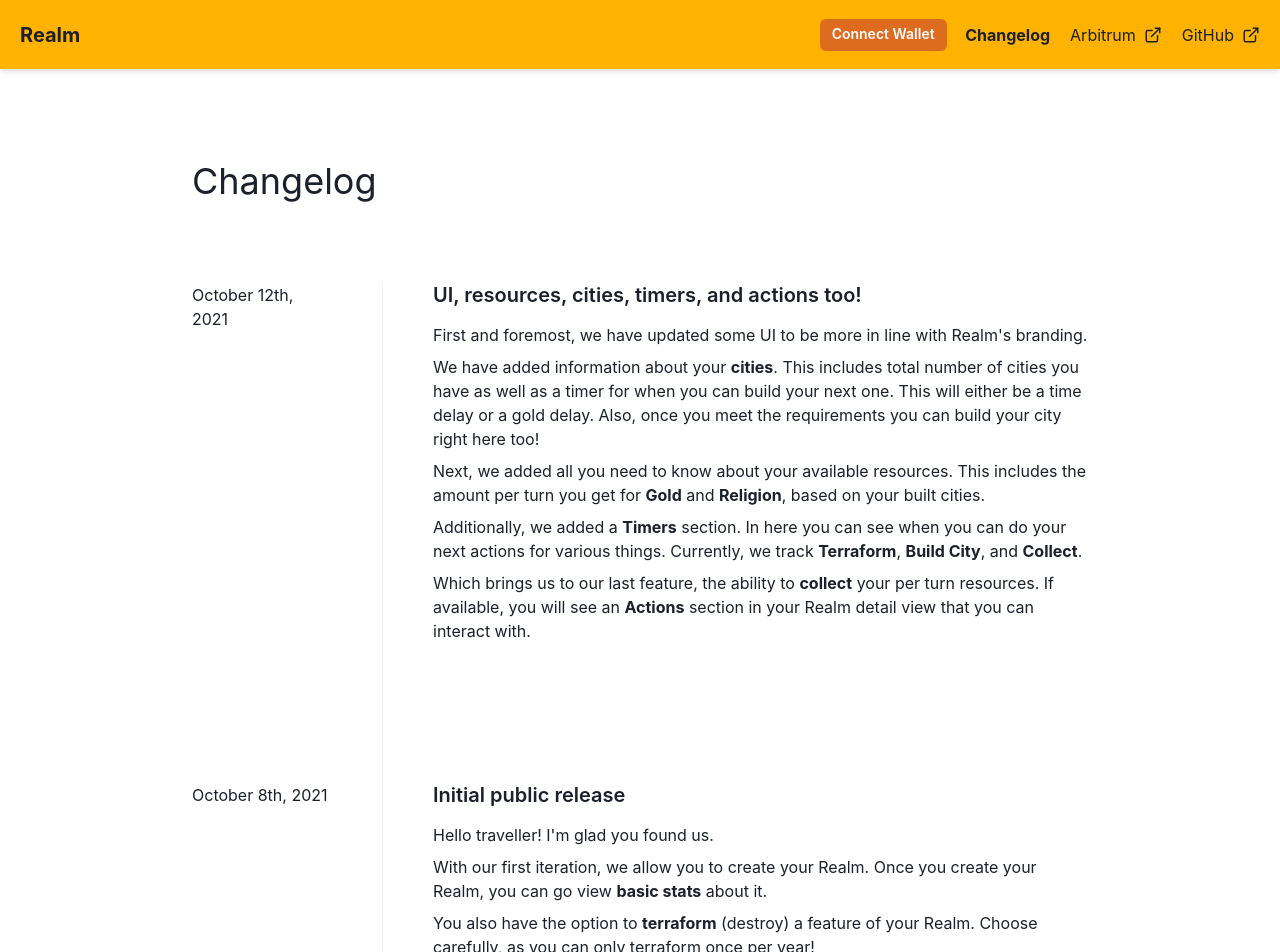
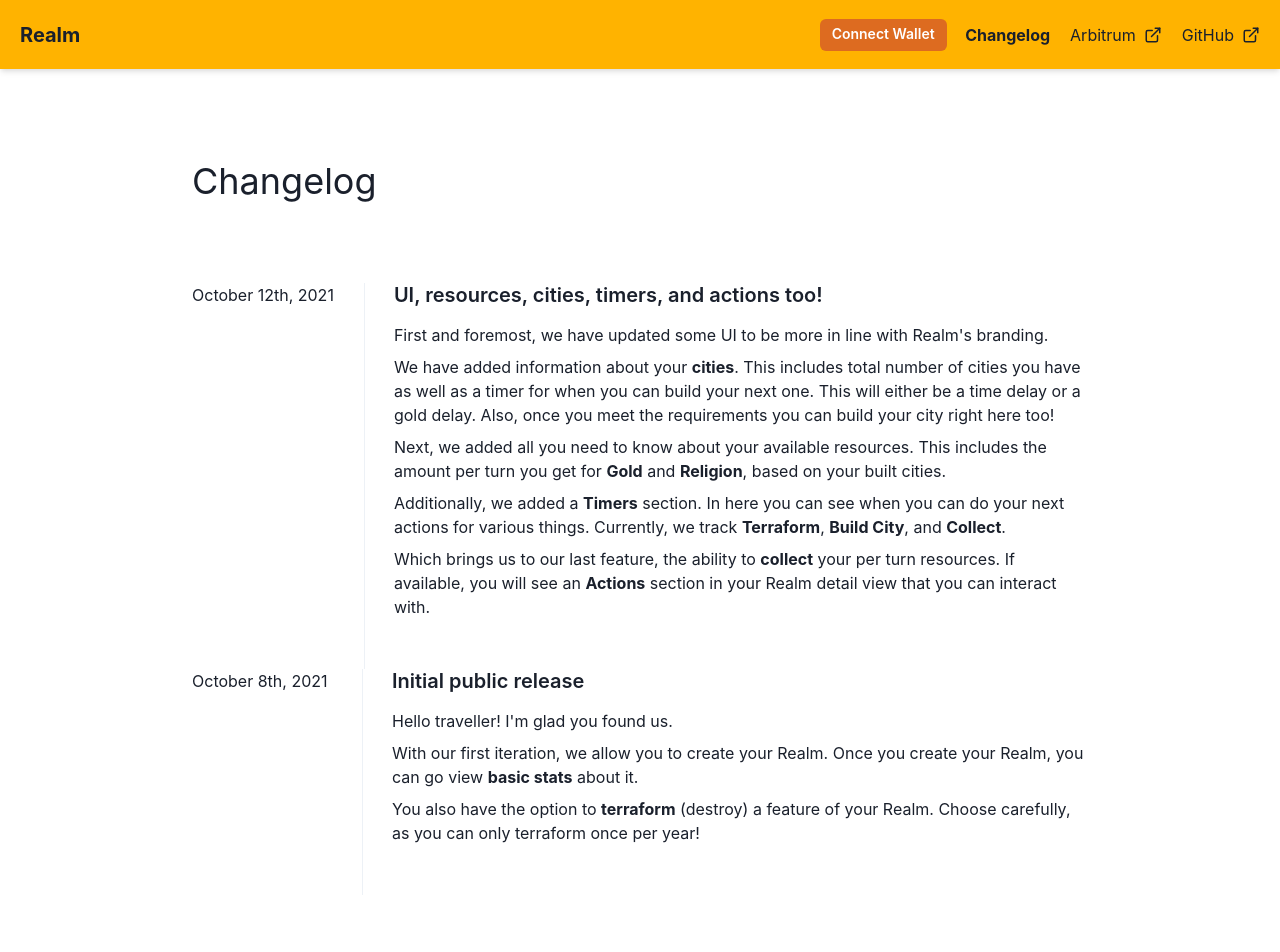
Before and after one commit to wyze/realm-ui, a Next.js app: page /changelog in a window 1280 px wide. Shown: the top 952 px of the page. Built offline with nearby package versions, Linux system fonts and the light colour scheme.

Commit message:
Adjust height on changelog sections and width of Realm name field

```diff
--- a/src/pages/changelog.tsx
+++ b/src/pages/changelog.tsx
@@ -1,6 +1,24 @@
+import type { ReactNode } from 'react'
+
 import Head from 'next/head'
 
-import { Divider, HStack, Heading, Text, VStack } from '@chakra-ui/react'
+import { Divider, Grid, Heading, Text, VStack } from '@chakra-ui/react'
+
+type ChangelogSectionProps = {
+  children: ReactNode
+}
+
+function ChangelogDivider() {
+  return <Divider orientation="vertical" h="calc(100% + 50px)" ml="30px" />
+}
+
+function ChangelogSection({ children }: ChangelogSectionProps) {
+  return (
+    <Grid templateColumns="max-content 60px 1fr" pb="50px">
+      {children}
+    </Grid>
+  )
+}
 
 export default function Changelog() {
   return (
@@ -13,9 +31,9 @@
         <Heading fontWeight="normal" mb="20">
           Changelog
         </Heading>
-        <HStack align="flex-start" h={500} spacing={50}>
+        <ChangelogSection>
           <Text minW={140}>October 12th, 2021</Text>
-          <Divider orientation="vertical" />
+          <ChangelogDivider />
           <VStack align="flex-start">
             <Heading as="h4" fontWeight="semibold" mb="2" size="md">
               UI, resources, cities, timers, and actions too!
@@ -50,10 +68,10 @@
               detail view that you can interact with.
             </Text>
           </VStack>
-        </HStack>
-        <HStack align="flex-start" h={225} spacing={50}>
+        </ChangelogSection>
+        <ChangelogSection>
           <Text minW={140}>October 8th, 2021</Text>
-          <Divider orientation="vertical" />
+          <ChangelogDivider />
           <VStack align="flex-start">
             <Heading as="h4" fontWeight="semibold" mb="2" size="md">
               Initial public release
@@ -70,7 +88,7 @@
               once per year!
             </Text>
           </VStack>
-        </HStack>
+        </ChangelogSection>
       </VStack>
     </>
   )
--- a/src/pages/index.tsx
+++ b/src/pages/index.tsx
@@ -45,7 +45,7 @@
       </Head>
 
       <HStack h={650} px={10} py={5} spacing={10} w="60vw">
-        <VStack spacing={150} w="20vw">
+        <VStack spacing={150} w="17vw">
           <Heading as="h3" size="md">
             Total Realms
           </Heading>
```
Also changed, not shown: src/components/Mint.tsx (+16 -13 lines).
